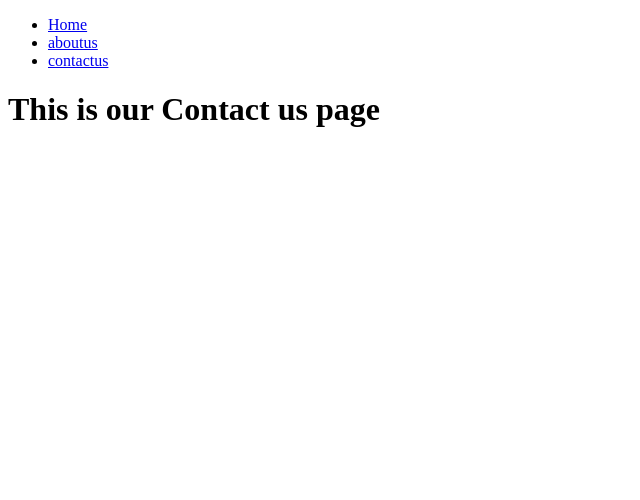
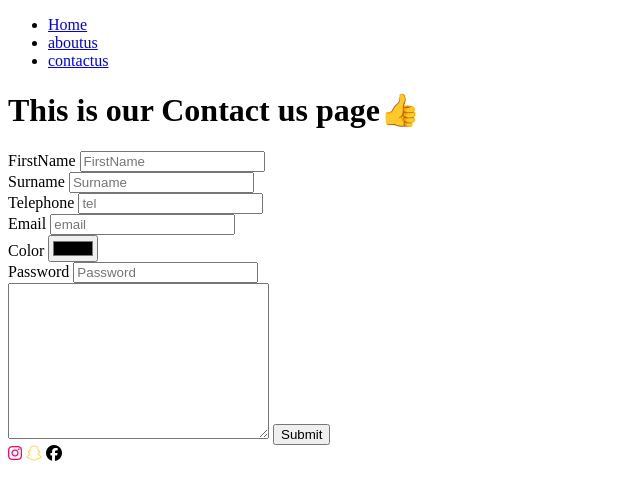
Before and after one commit to Adwoa-Safowaah/T4G_Lesson3, a plain HTML site: page pages/contactus.html in a window 1280 px wide. Shown: the whole page, without its empty margins (0-640 px from the left). Drawn offline with Linux system fonts and the light colour scheme.

Commit message:
Added icons to my contactus page

```diff
--- a/pages/contactus.html
+++ b/pages/contactus.html
@@ -4,6 +4,7 @@
     <meta charset="UTF-8">
     <meta name="viewport" content="width=device-width, initial-scale=1.0">
     <title>Website Development</title>
+    <script src="https://kit.fontawesome.com/e93405bb44.js" crossorigin="anonymous"></script>
 </head>
 <body>
 <nav>
@@ -13,7 +14,48 @@
         <li><a href="contactus.html">contactus</a></li>
     </ul>
 </nav>
-<h1>This is our Contact us page</h1>
+
+<h1>This is our Contact us page👍</h1>
+<form action="">
+    <div>
+    <label for="">FirstName</label>
+    <input type="FirstName" name="" id="" placeholder="FirstName" required>
+</div>
+
+<div>
+    <label for="">Surname</label>
+    <input type="Surname" name="" id="" placeholder="Surname" required>
+</div>
+
+<div>
+    <label for="">Telephone</label>
+    <input type="tel" name="" id="" placeholder="tel" required>
+</div>
+
+<div>
+    <label for="">Email</label>
+    <input type="email" name="" id="" placeholder="email" required>
+</div>
+
+<div>
+    <label for="">Color</label>
+    <input type="color" name="" id="" placeholder="color" required>
+</div>
+
+<div>
+    <label for="">Password</label>
+    <input type="password" name="Password" id="" placeholder="Password" required>
+</div>
+
+<div>
+<textarea name="" id="" cols="30" rows="10"></textarea>
+    <input type="submit" value="Submit">
+</div>
+
+</form>
+<footer>
+    <div> <i class="fa-brands fa-instagram fa-beat" style="color: #fc0367;"></i> <i class="fa-brands fa-snapchat" style="color: #FFD43B;"></i>  <i class="fa-brands fa-facebook"></i></div>
+</footer>
 
 </body>
 </html>
```
Also changed, not shown: index.html (+1 -0 lines).
